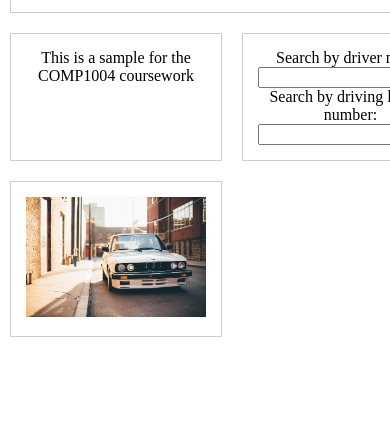
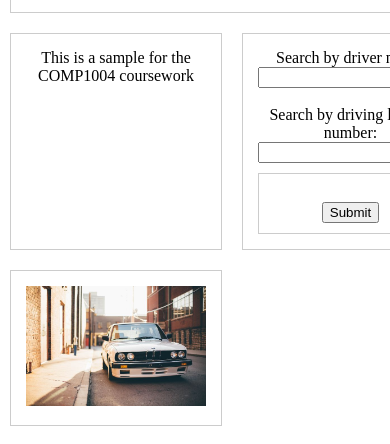
Before and after one commit to AlexTS12/AlexTS12.github.io, a plain HTML site: page index.html in a window 390 px wide. Shown: the part 158-602 px from the top of the page. Drawn offline with Linux system fonts and the light colour scheme.

Commit message:
css output box and lines for search box

```diff
--- a/bigCss.css
+++ b/bigCss.css
@@ -82,7 +82,14 @@ footer
     {
         order: 3;
     }
-
+    .search-results
+    {
+        border: 1px solid #ccc;
+        padding: 10px;
+        margin-top: 10px;
+        max-height: 200px; /* Adjust the max-height as needed */
+        overflow-y: auto; /* Enable vertical scrolling if content exceeds max-height */
+    }
     /* Adjust width ratio between sidebar and footer */
     footer
     {
```
Also changed, not shown: index.html (+2 -1 lines), vehicleSearch.html (+1 -1 lines).
